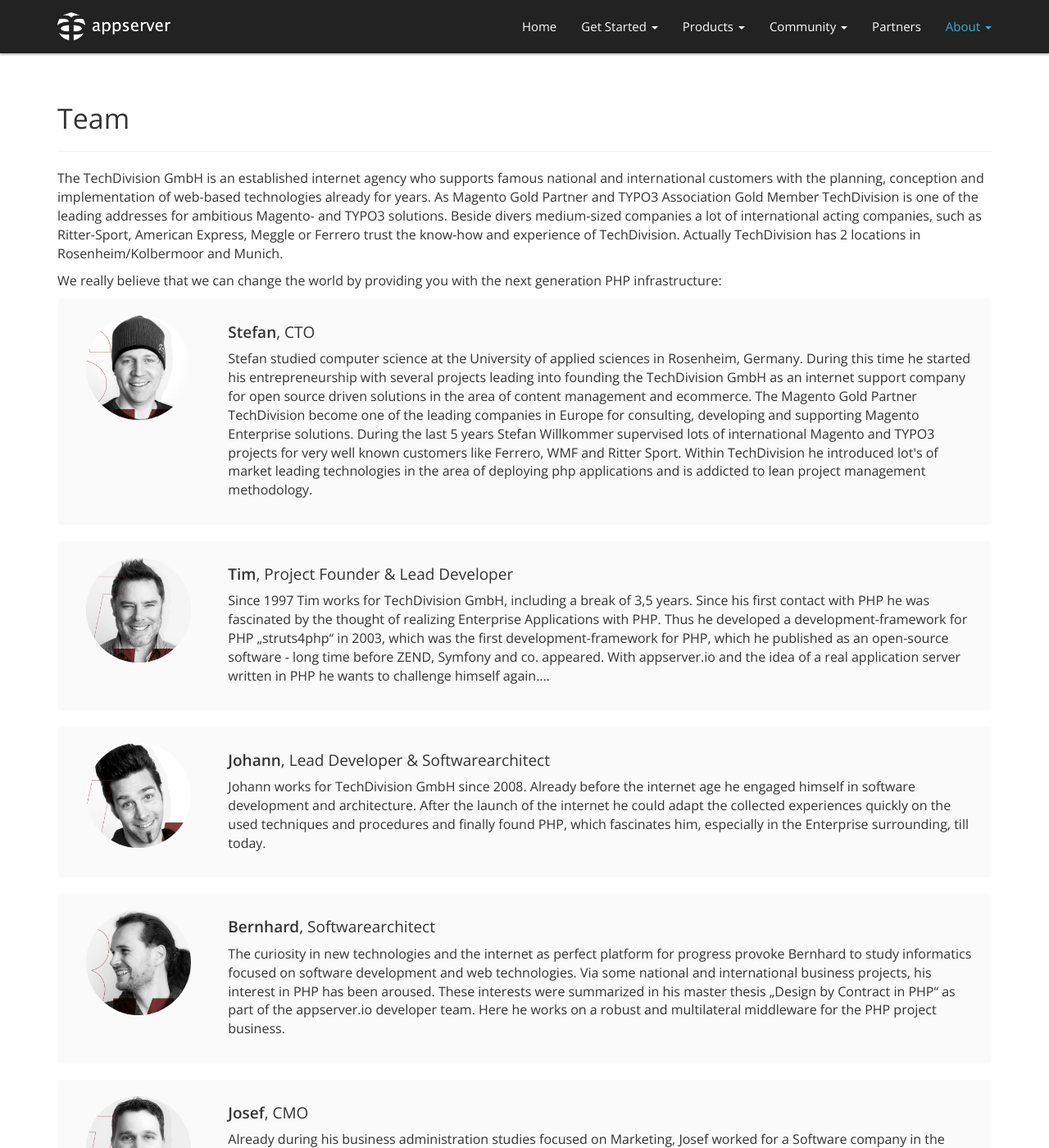
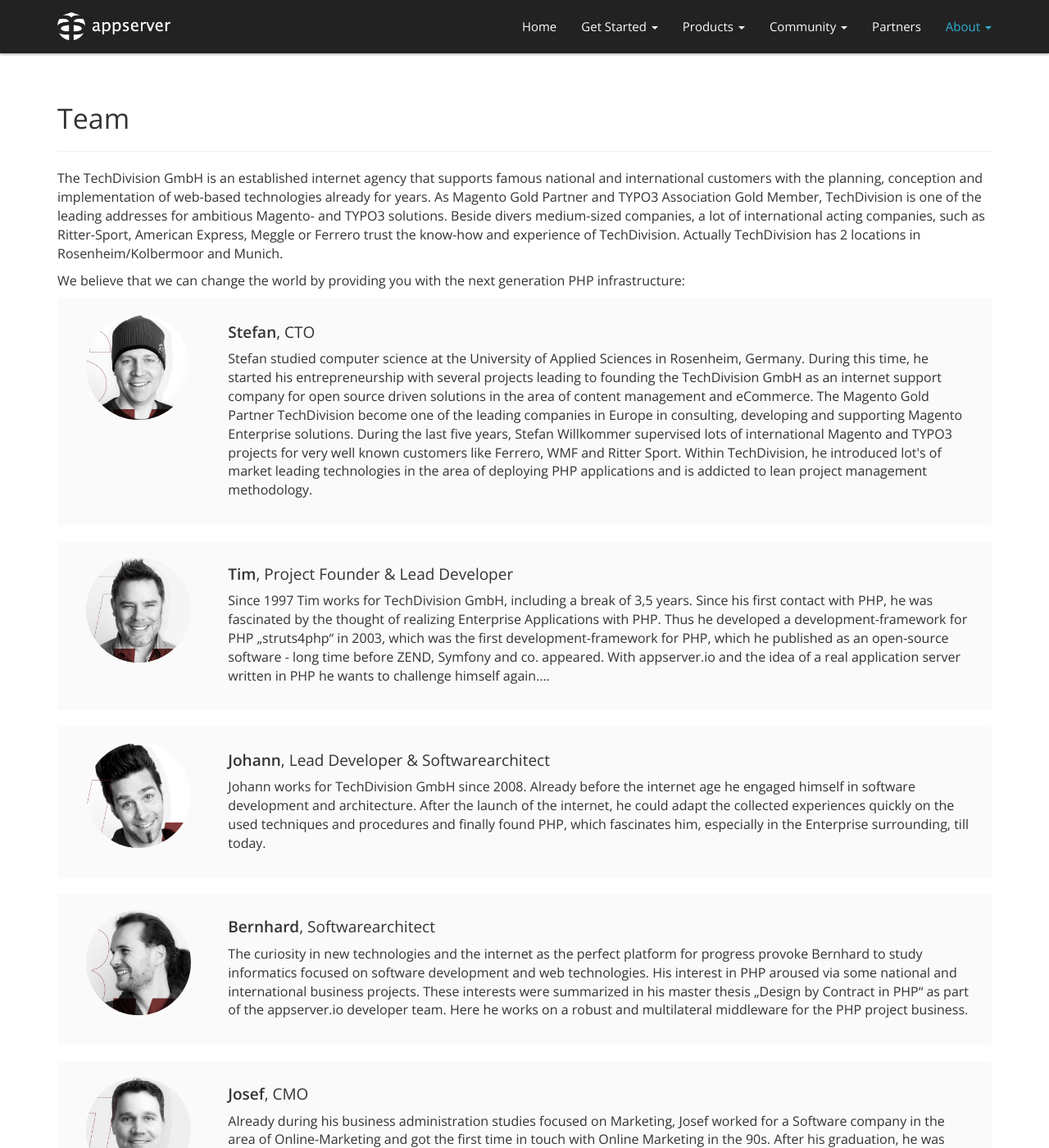
Before and after one commit to appserver-io/appserver, a Jekyll site: the page built from about/team.md, in a window 1280 px wide and 1400 px high. Shown: the whole window at 82% size. Built offline with Jekyll 4.4.1, drawn with Linux system fonts in a browser that asks for light colours; nearby versions of some CDN libraries; library files that are not in the unit come from our copies; Markdown is read by kramdown in place of the engine named in the settings; some of the changed text lies outside the part shown.

Commit message:
Update team.md

```diff
--- a/about/team.md
+++ b/about/team.md
@@ -11,14 +11,14 @@
 # Team
 ***
 
-The TechDivision GmbH is an established internet agency who supports famous national and international customers with
+The TechDivision GmbH is an established internet agency that supports famous national and international customers with
 the planning, conception and implementation of web-based technologies already for years. As Magento Gold Partner and
-TYPO3 Association Gold Member TechDivision is one of the leading addresses for ambitious Magento- and TYPO3 solutions.
-Beside divers medium-sized companies a lot of international acting companies, such as Ritter-Sport, American Express,
+TYPO3 Association Gold Member, TechDivision is one of the leading addresses for ambitious Magento- and TYPO3 solutions.
+Beside divers medium-sized companies, a lot of international acting companies, such as Ritter-Sport, American Express,
 Meggle or Ferrero trust the know-how and experience of TechDivision. Actually TechDivision has 2 locations in
 Rosenheim/Kolbermoor and Munich.
 
-We really believe that we can change the world by providing you with the next generation PHP infrastructure:
+We believe that we can change the world by providing you with the next generation PHP infrastructure:
 <br/>
 
 <div class="well">
@@ -29,15 +29,15 @@
         <div class="col-md-10">
             <h4><b>Stefan</b>, CTO</h4>
             <p>
-                Stefan studied computer science at the University of applied sciences in Rosenheim, Germany.
-                During this time he started his entrepreneurship with several projects leading into founding
+                Stefan studied computer science at the University of Applied Sciences in Rosenheim, Germany.
+                During this time, he started his entrepreneurship with several projects leading to founding
                 the TechDivision GmbH as an internet support company for open source driven solutions in the
-                area of content management and ecommerce. The Magento Gold Partner TechDivision become one of
-                the leading companies in Europe for consulting, developing and supporting Magento Enterprise
-                solutions. During the last 5 years Stefan Willkommer supervised lots of international Magento
+                area of content management and eCommerce. The Magento Gold Partner TechDivision become one of
+                the leading companies in Europe in consulting, developing and supporting Magento Enterprise
+                solutions. During the last five years, Stefan Willkommer supervised lots of international Magento
                 and TYPO3 projects for very well known customers like Ferrero, WMF and Ritter Sport.
-                Within TechDivision he introduced lot's of market leading technologies in the area of
-                deploying php applications and is addicted to lean project management methodology.
+                Within TechDivision, he introduced lot's of market leading technologies in the area of
+                deploying PHP applications and is addicted to lean project management methodology.
             </p>
         </div>
     </div>
@@ -51,7 +51,7 @@
             <h4><b>Tim</b>, Project Founder & Lead Developer</h4>
             <p>
                 Since 1997 Tim works for TechDivision GmbH, including a break of 3,5 years. Since his first contact
-                with PHP he was fascinated by the thought of realizing Enterprise Applications with PHP. Thus he
+                with PHP, he was fascinated by the thought of realizing Enterprise Applications with PHP. Thus he
                 developed a development-framework for PHP „struts4php“ in 2003, which was the first
                 development-framework for PHP, which he published as an open-source software - long time before ZEND,
                 Symfony and co. appeared. With appserver.io and the idea of a real application server written in PHP
@@ -69,7 +69,7 @@
             <h4><b>Johann</b>, Lead Developer & Softwarearchitect</h4>
             <p>
                 Johann works for TechDivision GmbH since 2008. Already before the internet age he engaged himself
-                in software development and architecture. After the launch of the internet he could adapt the
+                in software development and architecture. After the launch of the internet, he could adapt the
                 collected experiences quickly on the used techniques and procedures and finally found PHP,
                 which fascinates him, especially in the Enterprise surrounding, till today.
             </p>
@@ -84,9 +84,9 @@
         <div class="col-md-10">
             <h4><b>Bernhard</b>, Softwarearchitect</h4>
             <p>
-                The curiosity in new technologies and the internet as perfect platform for progress provoke
+                The curiosity in new technologies and the internet as the perfect platform for progress provoke
                 Bernhard to study informatics focused on software development and web technologies.
-                Via some national and international business projects, his interest in PHP has been aroused.
+                His interest in PHP aroused via some national and international business projects.
                 These interests were summarized in his master thesis „Design by Contract in PHP“ as part of
                 the appserver.io developer team. Here he works on a robust and multilateral middleware for the
                 PHP project business.
@@ -121,7 +121,7 @@
             <h4><b>Guido</b>, Head of Partner and License Management</h4>
             <p>
                 Guido studied law at the University of Regensburg. He worked for several companies for
-                international contract law. At appserver.io he is responsible for partner management and
+                international contract law. At appserver.io, he is responsible for partner management and
                 licensing.
             </p>
         </div>
```
Also changed, not shown: other parts of about/team.md (+2 -2 lines).
